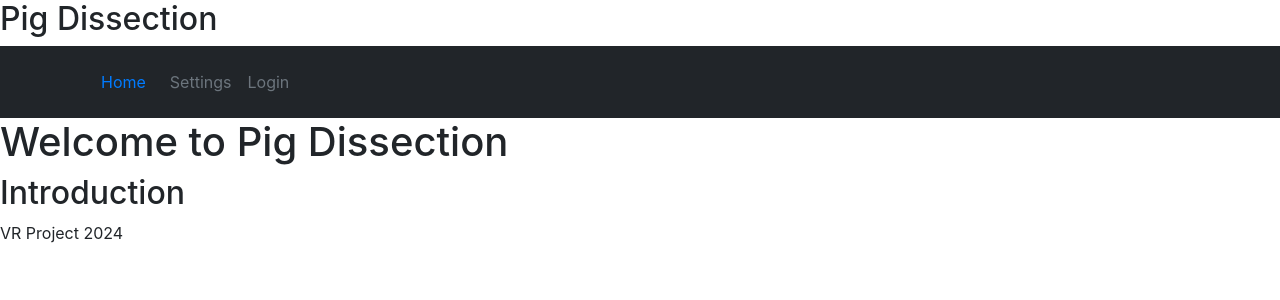
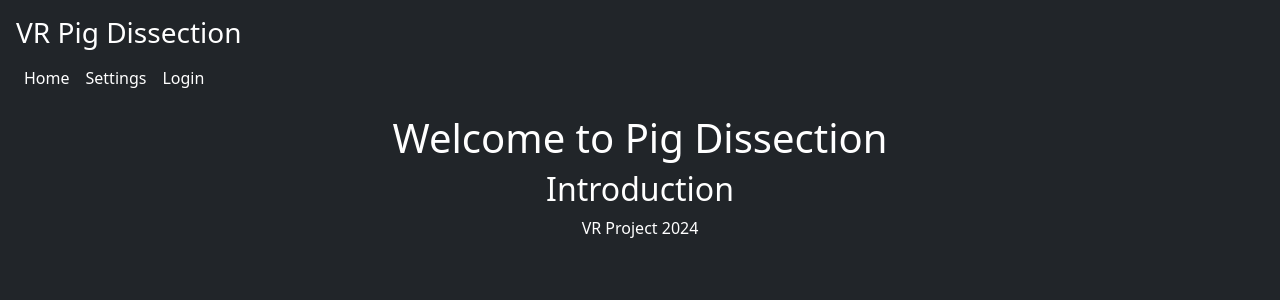
Before and after one commit to magicman8106/VR_Group_Project, a Flask app: page / in a window 1280 px wide. Shown: the top 300 px of the page. Run offline with Flask 3, Linux system fonts and the light colour scheme; some libraries are stand-ins or nearby versions.

Commit message:
Spiced up landing page

```diff
--- a/web/templates/base.html
+++ b/web/templates/base.html
@@ -3,28 +3,32 @@
     <head>
         <title></title>
         <link href="https://cdn.jsdelivr.net/npm/bootstrap@5.2.3/dist/css/bootstrap.min.css" rel="stylesheet" integrity="sha384-rbsA2VBKQhggwzxH7pPCaAqO46MgnOM80zW1RWuH61DGLwZJEdK2Kadq2F9CUG65" crossorigin="anonymous">
+        <div class="cover-container d-flex w-100 h-100 p-3 mx-auto flex-column">
+            <header class="masthead mb-auto">
+                <div class="inner justify-content-start">
+                    <h3 class="masthead-brand ">VR Pig Dissection</h3>
+                    <nav class="nav nav-masthead justify-content-start">
+
+                        <a href="/pig-part-1" class="nav-link px-2 text-white">Home</a>
+
+
+
+                        <a href="/pig-part-2" class="nav-link px-2 text-white">Settings</a>
+
+
+
+                        <a href="/login" class="nav-link px-2 text-white">Login</a>
+                    </nav>
+                </div>
+            </header>
+        </div>
+
     </head>
-    <body>
-        <h2>Pig Dissection</h2>
-        <header class="p-3 text-bg-dark">
-            <div class="container">
-                <div class="d-flex flex-wrap align-items-start justify-content-center justify-content-lg-start"><ul class="nav col-12 col-sm-auto me-lg-auto mb-2 justify-content-center mb-md-0">
-                    <li>
-                        <a href="/pig-part-1" class="nav-link px-10 text-primary">Home</a>
+    <body >
 
-                    </li>
-                    <li>
-                        <a href="/pig-part-2" class="nav-link px-2 text-secondary">Settings</a>
-
-                    </li>
-                    <li><a href="/login" class="nav-link px-2 text-secondary">Login</a></li>
-                </ul>
-            </div>
-
-            </div>
-        </header>
         {% block content%}
         {%endblock%}
         <script src="https://cdn.jsdelivr.net/npm/bootstrap@5.2.3/dist/js/bootstrap.bundle.min.js" integrity="sha384-kenU1KFdBIe4zVF0s0G1M5b4hcpxyD9F7jL+jjXkk+Q2h455rYXK/7HAuoJl+0I4" crossorigin="anonymous"></script>
+
     </body>
 </html>
--- a/web/templates/landing_page.html
+++ b/web/templates/landing_page.html
@@ -1,17 +1,18 @@
 {%extends "base.html"%}
 {% block content %}
-<!DOCTYPE html>
-<html lang="en">
-<head>
-    <meta charset="UTF-8">
-    <meta name="viewport" content="width=device-width, initial-scale=1.0">
-    <link rel="stylesheet" href="https://stackpath.bootstrapcdn.com/bootstrap/4.3.1/css/bootstrap.min.css" integrity="sha384-ggOyR0iXCbMQv3Xipma34MD+dH/1fQ784/j6cY/iJTQUOhcWr7x9JvoRxT2MZw1T" crossorigin="anonymous">
-    <title>Welcome to Pig Dissection</title>
-</head>
-<body>
-    <h1>Welcome to Pig Dissection</h1>
-    <h2>Introduction</h2>
-    <p>VR Project 2024</p>
+
+
+<body class="bg-dark text-white">
+
+
+    <main role="main" class="inner-cover text-center">
+        <h1 class="cover-heading">Welcome to Pig Dissection</h1>
+        <h2>Introduction</h2>
+        <p>VR Project 2024</p>
+    </main>
+
+
 </body>
+
 </html>
 {% endblock %}
```
Also changed, not shown: web/templates/header.html (deleted, +0 -20 lines).
